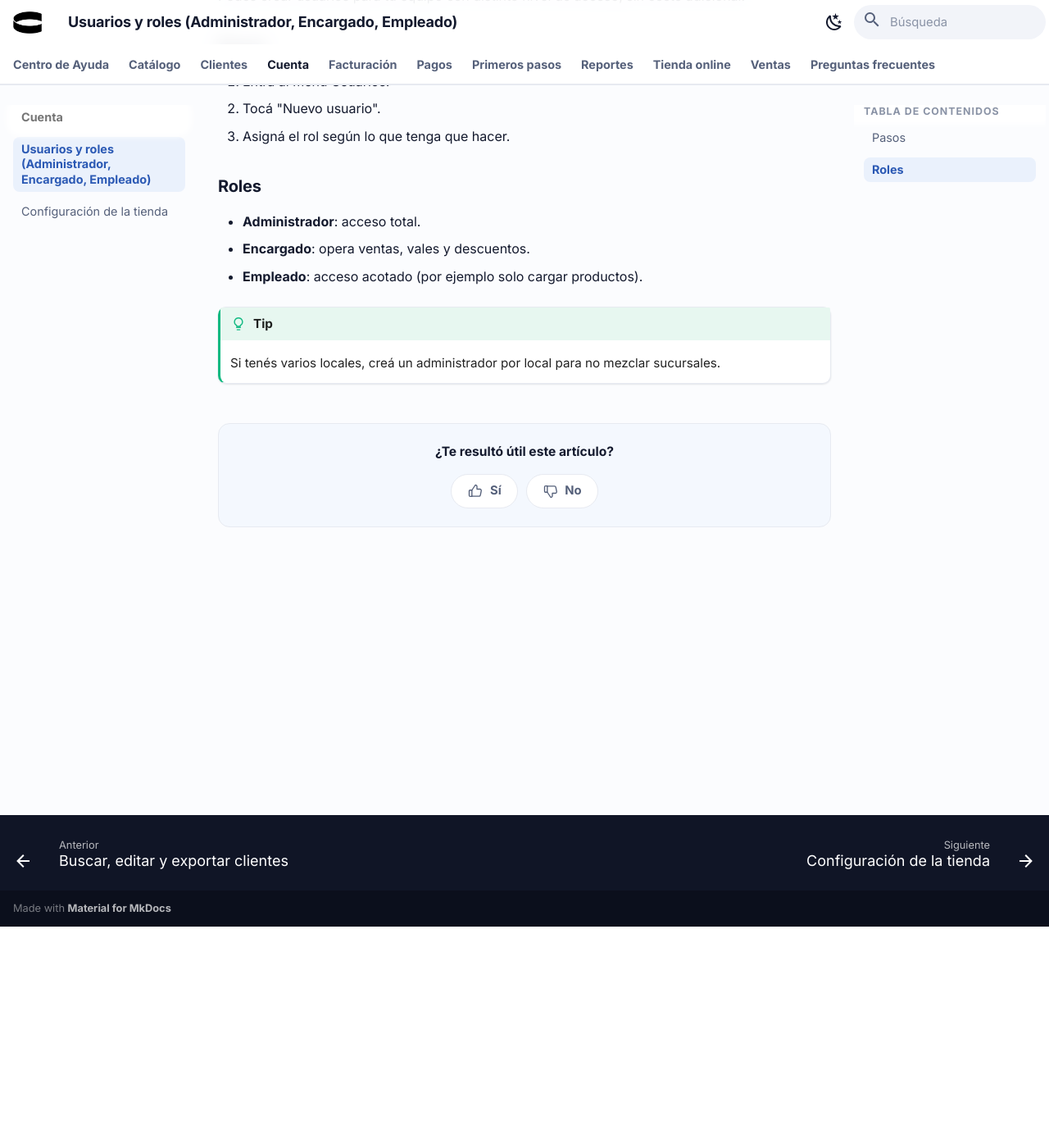
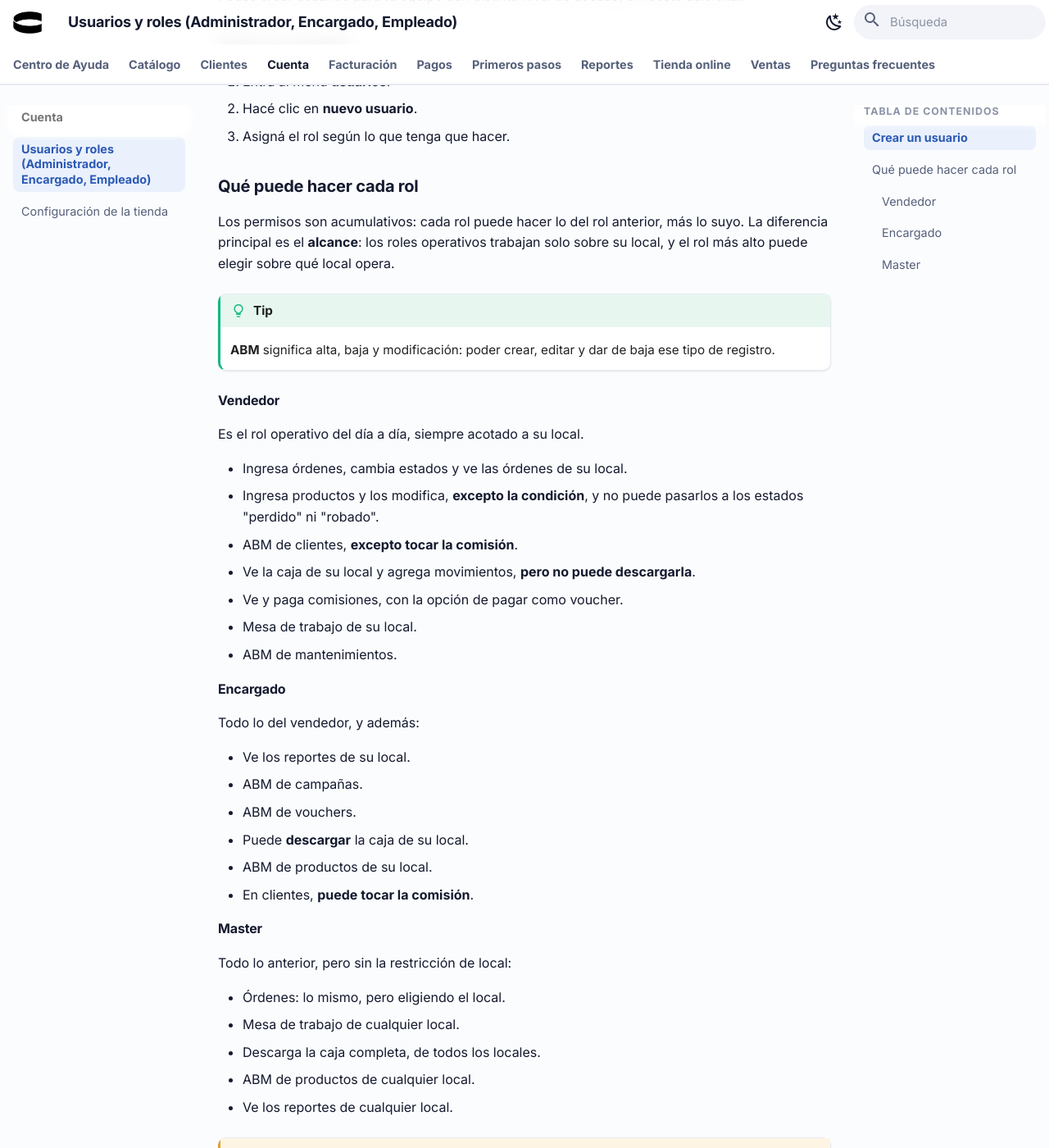
Before and after one commit to CircularSoftware/sc-docs, an MkDocs documentation site: the page built from docs/cuenta/usuarios-roles.md, in a window 1280 px wide and 1400 px high, scrolled down 270 px. Shown: the whole window at 82% size. Built offline with MkDocs 1.6.1 and Material for MkDocs 9.7.7, drawn with Linux system fonts in a browser that asks for light colours; some of the changed text lies outside the part shown.

Commit message:
docs: sync from Notion [skip ci]

```diff
--- a/docs/cuenta/usuarios-roles.md
+++ b/docs/cuenta/usuarios-roles.md
@@ -11,17 +11,52 @@ aliases: crear un usuario, agregar a alguien del equipo, tipos de usuario, permi
 
 Podés crear usuarios para tu equipo con distinto nivel de acceso, sin costo adicional.
 
-### Pasos
+### Crear un usuario
 
-1. Entrá al menú Usuarios.
-1. Tocá "Nuevo usuario".
+1. Entrá al menú **usuarios**.
+1. Hacé clic en **nuevo usuario**.
 1. Asigná el rol según lo que tenga que hacer.
-### Roles
+### Qué puede hacer cada rol
 
-- **Administrador**: acceso total.
-- **Encargado**: opera ventas, vales y descuentos.
-- **Empleado**: acceso acotado (por ejemplo solo cargar productos).
+Los permisos son acumulativos: cada rol puede hacer lo del rol anterior, más lo suyo. La diferencia principal es el **alcance**: los roles operativos trabajan solo sobre su local, y el rol más alto puede elegir sobre qué local opera.
+
 !!! tip "Tip"
-    Si tenés varios locales, creá un administrador por local para no mezclar sucursales.
+    **ABM** significa alta, baja y modificación: poder crear, editar y dar de baja ese tipo de registro.
+
+#### Vendedor
+
+Es el rol operativo del día a día, siempre acotado a su local.
+
+- Ingresa órdenes, cambia estados y ve las órdenes de su local.
+- Ingresa productos y los modifica, **excepto la condición**, y no puede pasarlos a los estados "perdido" ni "robado".
+- ABM de clientes, **excepto tocar la comisión**.
+- Ve la caja de su local y agrega movimientos, **pero no puede descargarla**.
+- Ve y paga comisiones, con la opción de pagar como voucher.
+- Mesa de trabajo de su local.
+- ABM de mantenimientos.
+#### Encargado
+
+Todo lo del vendedor, y además:
+
+- Ve los reportes de su local.
+- ABM de campañas.
+- ABM de vouchers.
+- Puede **descargar** la caja de su local.
+- ABM de productos de su local.
+- En clientes, **puede tocar la comisión**.
+#### Master
+
+Todo lo anterior, pero sin la restricción de local:
+
+- Órdenes: lo mismo, pero eligiendo el local.
+- Mesa de trabajo de cualquier local.
+- Descarga la caja completa, de todos los locales.
+- ABM de productos de cualquier local.
+- Ve los reportes de cualquier local.
+!!! warning "Atención"
+    El alcance por local es real y se nota al operar: un usuario de venta de una sucursal **no ve los productos de otra**. Con un usuario master sí los ve todos, y ahí puede pasar que vendas sin querer una prenda de un local que no tiene conectada la facturación electrónica.
+
+!!! tip "Tip"
+    Si tenés varios locales, creá un usuario por local para no mezclar sucursales.
 
 <p class="doc-aliases" markdown>Términos relacionados: crear un usuario, agregar a alguien del equipo, tipos de usuario, permisos, que solo cargue productos, no puedo entrar con el administrador</p>
```
